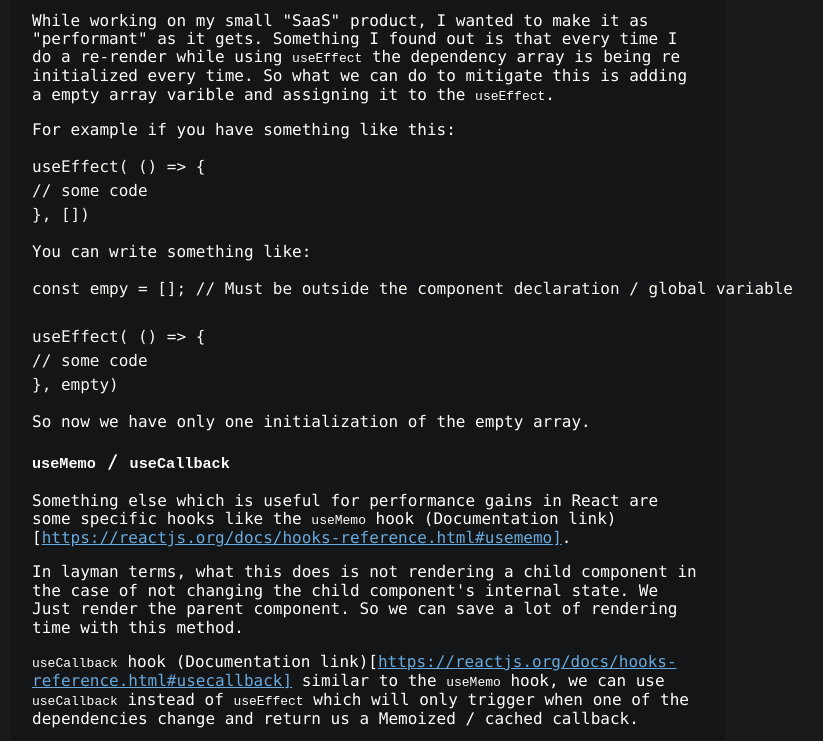
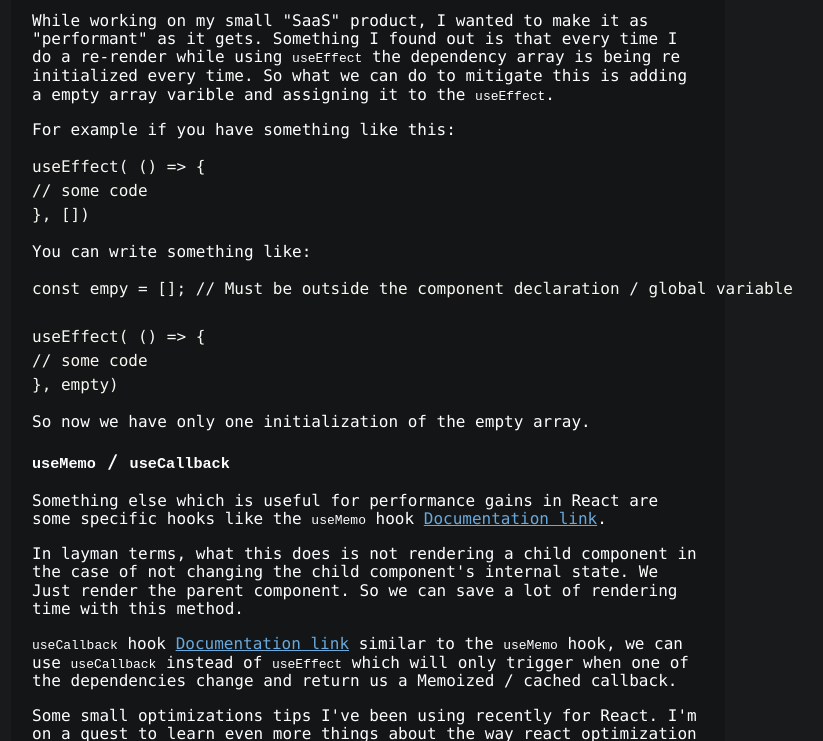
Before and after one commit to alminisl/Blog, a Gatsby site: page /react-performance-hacks/ in a window 1280 px wide. Shown: the part 198-939 px from the top of the page, without its empty margins (272-1095 px from the left). Built offline with nearby package versions, Linux system fonts and the light colour scheme; Gatsby itself is replaced by a stand-in of ours; some packages are replaced by stand-ins of ours; code samples lack their colours.

Commit message:
Update Article “react-performance-hacks”

```diff
--- a/content/blog/react-performance-hacks.md
+++ b/content/blog/react-performance-hacks.md
@@ -26,11 +26,11 @@ So now we have only one initialization of the empty array.
 
 ### `useMemo` / `useCallback`
 
-Something else which is useful for performance gains in React are some specific hooks like the `useMemo` hook (Documentation link)[https://reactjs.org/docs/hooks-reference.html#usememo].
+Something else which is useful for performance gains in React are some specific hooks like the `useMemo` hook [Documentation link](https://reactjs.org/docs/hooks-reference.html#usememo).
 
 In layman terms, what this does is not rendering a child component in the case of not changing the child component's internal state. We Just render the parent component. So we can save a lot of rendering time with this method.
 
 
-`useCallback` hook (Documentation link)[https://reactjs.org/docs/hooks-reference.html#usecallback] similar to the `useMemo` hook, we can use `useCallback` instead of `useEffect` which will only trigger when one of the dependencies change and return us a Memoized / cached callback.
+`useCallback` hook [Documentation link](https://reactjs.org/docs/hooks-reference.html#usecallback) similar to the `useMemo` hook, we can use `useCallback` instead of `useEffect` which will only trigger when one of the dependencies change and return us a Memoized / cached callback.
 
 Some small optimizations tips I've been using recently for React. I'm on a quest to learn even more things about the way react optimization works as I find this part of React still lacking a bit from my side. Will update with further findings.
```
